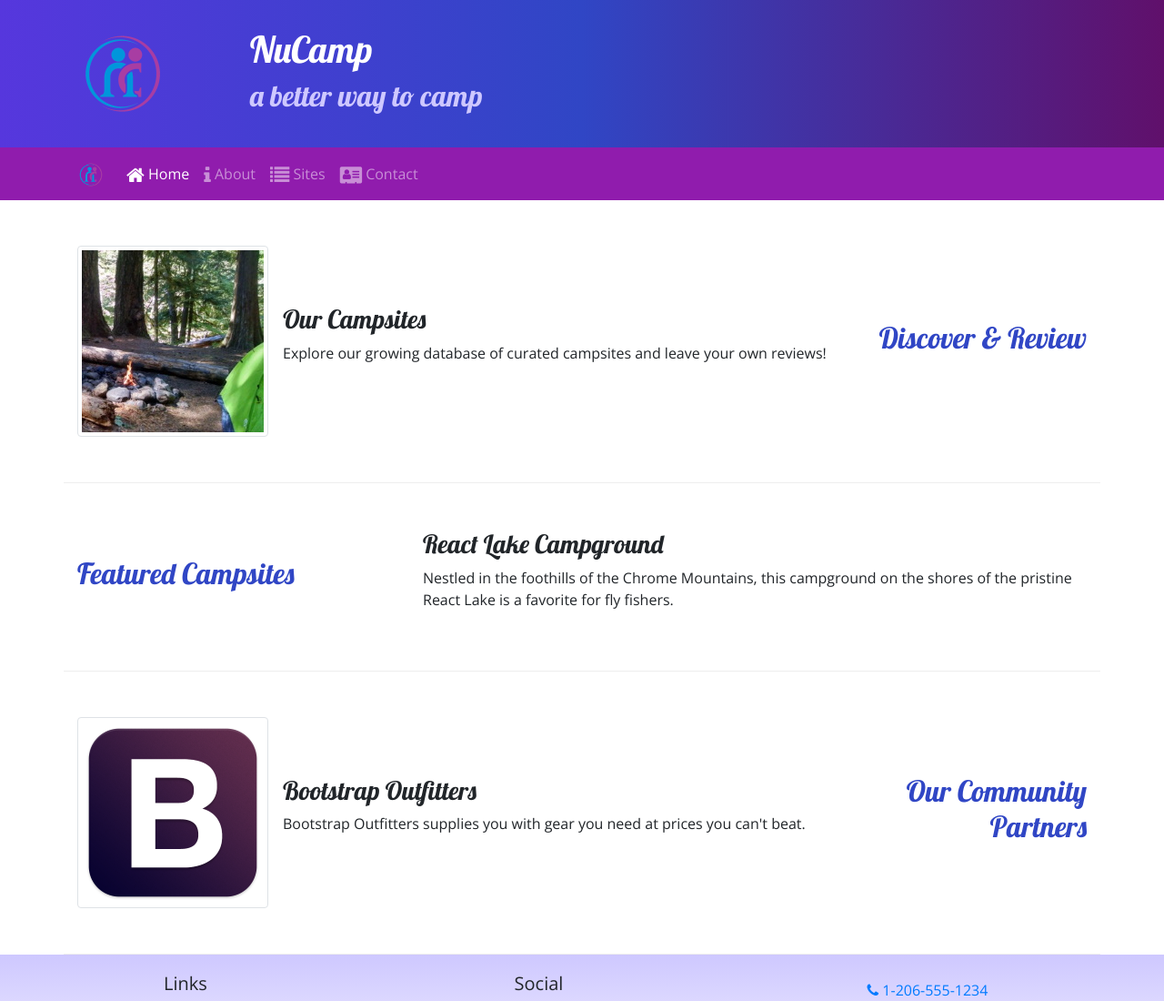
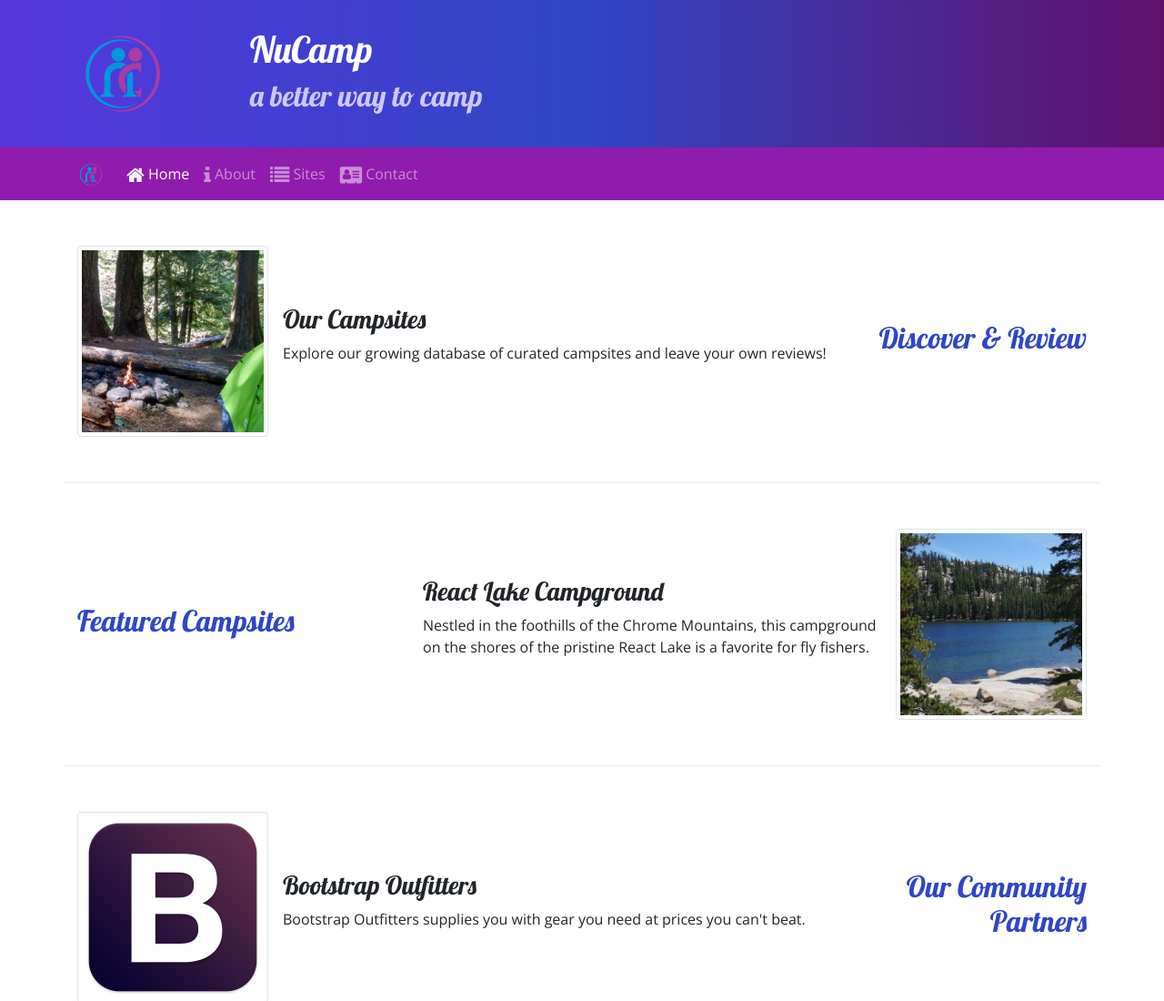
Before and after one commit to mrtjslade/campsite, a website: page index.html in a window 1280 px wide. Shown: the top 1100 px of the page at 91% size. Drawn offline with nearby package versions, Linux system fonts and the light colour scheme.

Commit message:
Task 1 of Workshop #2

```diff
--- a/index.html
+++ b/index.html
@@ -72,8 +72,13 @@
                 <h2>Featured Campsites</h2>
             </div>
             <div class="col">
-                <h3>React Lake Campground</h3>
-                <p class="d-none d-sm-block">Nestled in the foothills of the Chrome Mountains, this campground on the shores of the pristine React Lake is a favorite for fly fishers.</p>
+                <div class="media">
+                    <div class="media-body align-self-center">
+                        <h3>React Lake Campground</h3>
+                        <p class="d-none d-sm-block">Nestled in the foothills of the Chrome Mountains, this campground on the shores of the pristine React Lake is a favorite for fly fishers.</p>
+                    </div>
+                    <img class="img-thumbnail d-flex ml-3" src="img/react-lake-thumb.jpg" alt="Breadcrumb Trail" />
+                </div>
             </div>
         </div>
 
```
